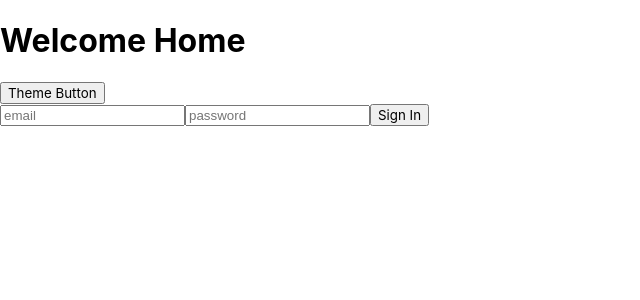
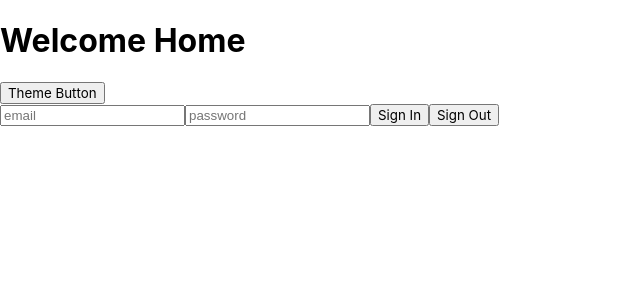
Before and after one commit to loyal-square/ecommerce-app-client, a React (Vite) app: page /login in a window 1280 px wide. Shown: the top 300 px of the page, without its empty margins (0-640 px from the left). Built offline with nearby package versions, Linux system fonts and the light colour scheme; what aws-amplify would draw is missing.

Commit message:
check signout works too

```diff
--- a/src/pages/Login.tsx
+++ b/src/pages/Login.tsx
@@ -1,5 +1,5 @@
 import React, { FC, useState } from 'react';
-import { signIn } from '../helpers/amplifyHelpers';
+import { signIn, signOut } from '../helpers/amplifyHelpers';
 
 const Login: FC = () => {
   const [email, setEmail] = useState('');
@@ -26,6 +26,12 @@ const Login: FC = () => {
         }}>
         Sign In
       </button>
+      <button
+        onClick={() => {
+          signOut();
+        }}>
+        Sign Out
+      </button>
     </div>
   );
 };
```
